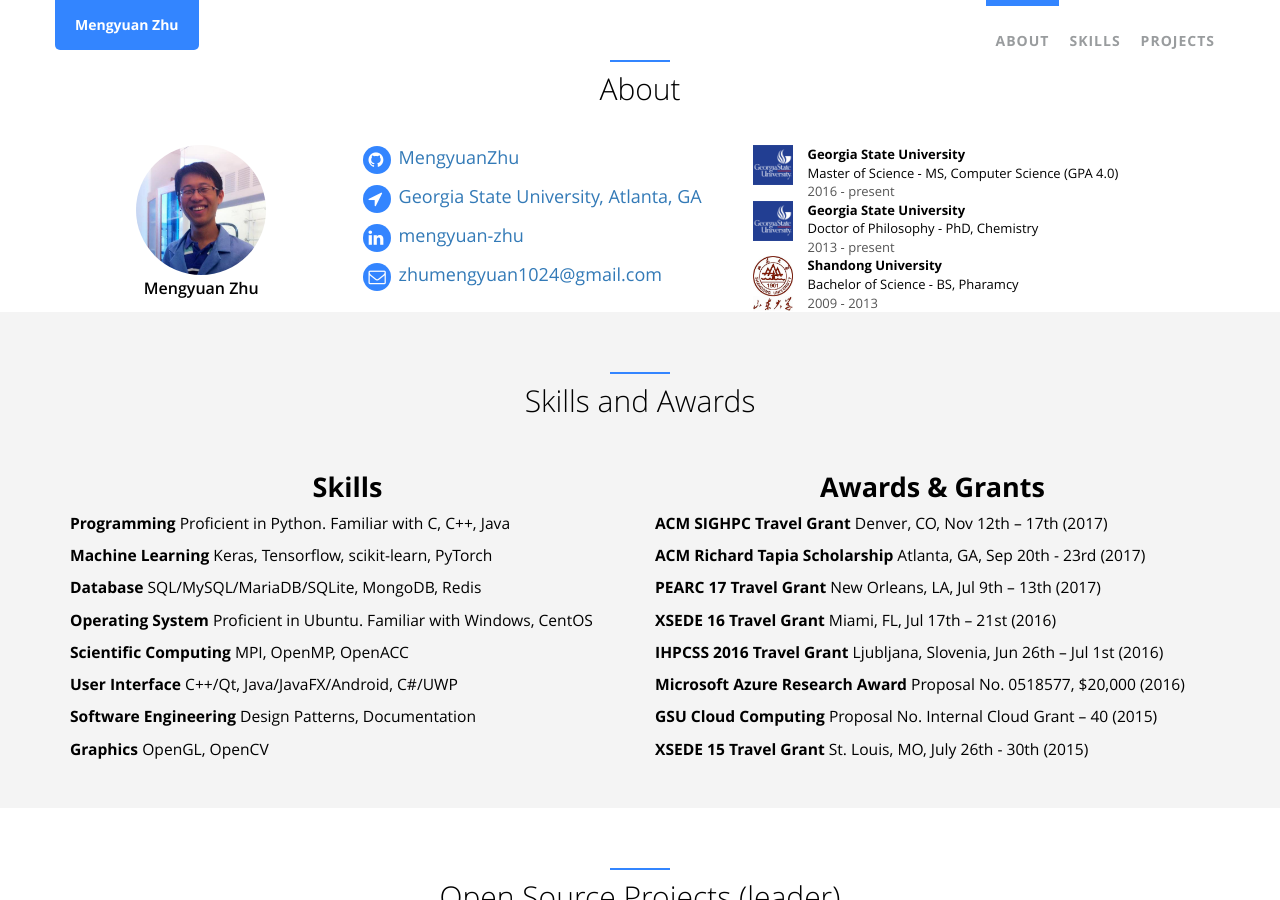
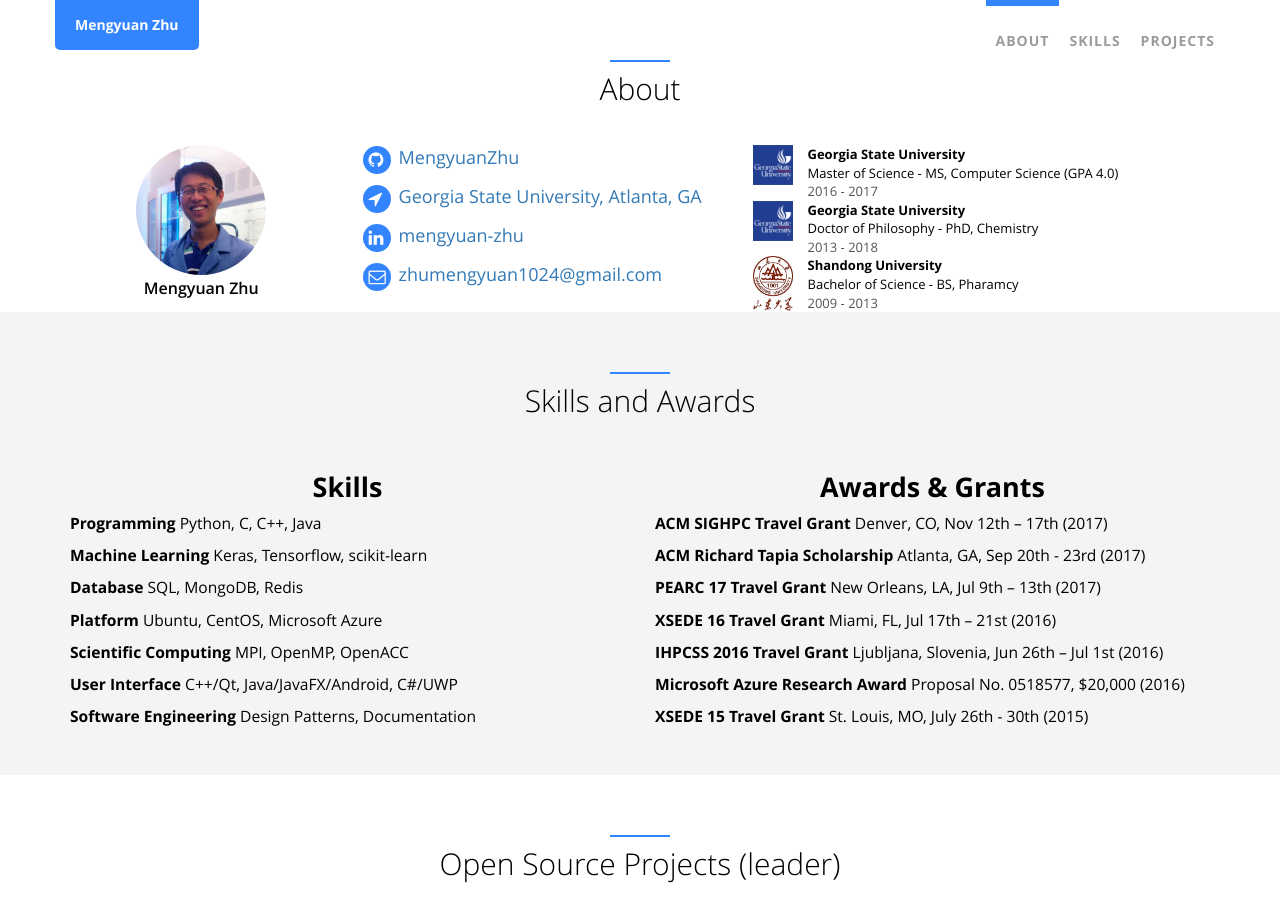
Before and after one commit to MengyuanZhu/MengyuanZhu.github.io, a Jekyll site: the page built from index.html, in a window 1280 px wide and 900 px high. Built offline with Jekyll 4.4.1, drawn with Linux system fonts in a browser that asks for light colours.

Commit message:
update resume

```diff
--- a/_data/index/awards.yml
+++ b/_data/index/awards.yml
@@ -16,8 +16,5 @@
 - name: Microsoft Azure Research Award
   detail: Proposal No. 0518577, $20,000 (2016)
 
-- name: GSU Cloud Computing
-  detail: Proposal No. Internal Cloud Grant – 40 (2015)
-
 - name: XSEDE 15 Travel Grant
   detail: St. Louis, MO, July 26th - 30th (2015)
--- a/_data/index/careers.yml
+++ b/_data/index/careers.yml
@@ -7,7 +7,7 @@
     detail: Master of Science - MS, Computer Science (GPA 4.0)
     i18n: location_gsu_desc
   date:
-    detail: 2016 - present
+    detail: 2016 - 2017
     i18n: location_gsu_date
   web:
     detail: https://www.gsu.edu
@@ -20,7 +20,7 @@
     detail: Doctor of Philosophy - PhD, Chemistry
     i18n: location_gsu_desc
   date:
-    detail: 2013 - present
+    detail: 2013 - 2018
     i18n: location_gsu_date
   web:
     detail: https://www.gsu.edu
--- a/_data/index/skills.yml
+++ b/_data/index/skills.yml
@@ -1,14 +1,14 @@
 - name: Programming
-  detail: Proficient in Python. Familiar with C, C++, Java
+  detail: Python, C, C++, Java
 
 - name: Machine Learning
-  detail: Keras, Tensorflow, scikit-learn, PyTorch
+  detail: Keras, Tensorflow, scikit-learn
 
 - name: Database
-  detail: SQL/MySQL/MariaDB/SQLite, MongoDB, Redis
+  detail: SQL, MongoDB, Redis
 
-- name: Operating System
-  detail: Proficient in Ubuntu. Familiar with Windows, CentOS
+- name: Platform
+  detail: Ubuntu, CentOS, Microsoft Azure
 
 - name: Scientific Computing
   detail: MPI, OpenMP, OpenACC
@@ -18,6 +18,3 @@
 
 - name: Software Engineering
   detail: Design Patterns, Documentation
-
-- name: Graphics
-  detail: OpenGL, OpenCV
```
